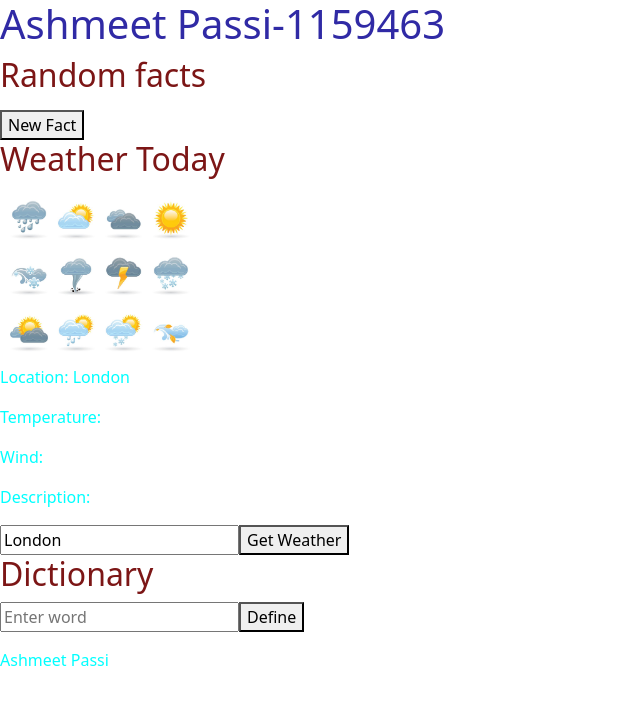
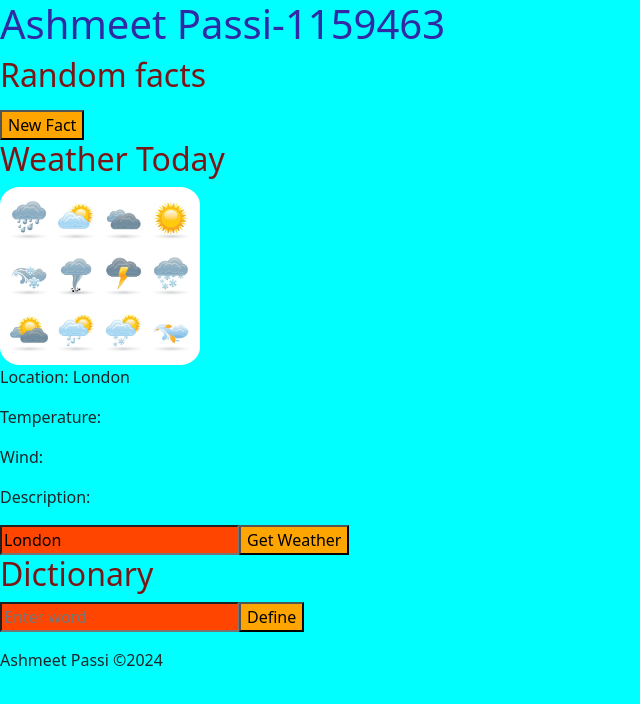
Before and after one commit to Ashmeet1507/COMP-6062-final-practical-project, a plain HTML site: page index.html in a window 1280 px wide. Shown: the whole page, without its empty margins (0-640 px from the left). Drawn offline with nearby package versions, Linux system fonts and the light colour scheme; no server answers.

Commit message:
5thcommit

```diff
--- a/css/style.css
+++ b/css/style.css
@@ -15,10 +15,17 @@ h2{
     color: rgb(124, 22, 22);
 }
 img{
-    width: 500;
     height: auto;
     border-radius: 10%;
 }
 body{
-    color: aqua;
+    background-color: aqua;
 }
+
+button{
+    background-color: orange;
+    color: black;
+}
+input{
+    background-color: orangered;
+}
--- a/index.html
+++ b/index.html
@@ -43,6 +43,6 @@
 
 </body>
 <footer>
-    Ashmeet Passi
+    Ashmeet Passi &copy;2024
 </footer>
 </html>
```
